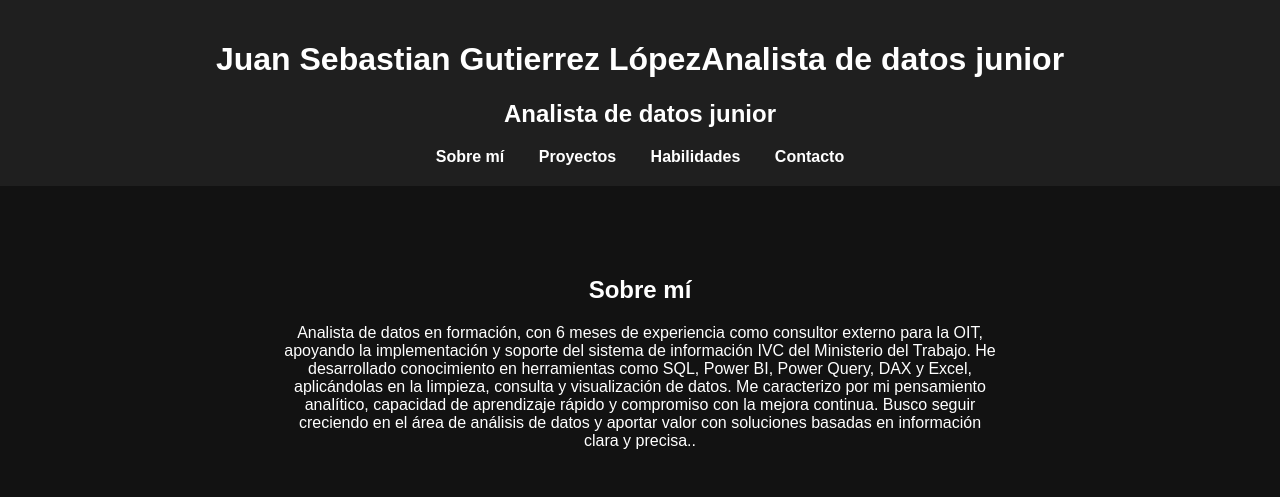
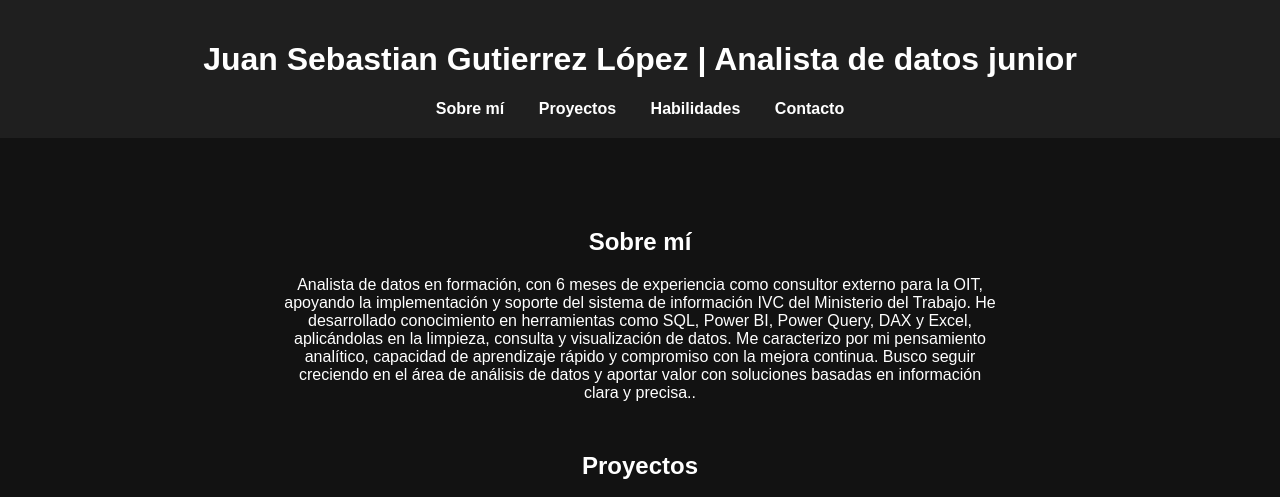
Before and after one commit to SebastianAnalistaDatos/SebastianAnalistaDatos.github.io, a plain HTML site: page index.html in a window 1280 px wide. Shown: the top 497 px of the page. Drawn offline with Linux system fonts and the light colour scheme.

Commit message:
Update index.html

```diff
--- a/index.html
+++ b/index.html
@@ -140,8 +140,7 @@
 <body>
 
 <header>
-    <h1>Juan Sebastian Gutierrez LópezAnalista de datos junior</h1>
-    <h2>Analista de datos junior</h2>
+    <h1>Juan Sebastian Gutierrez López | Analista de datos junior</h1>
     <nav>
         <a href="#sobre-mi">Sobre mí</a>
         <a href="#proyectos">Proyectos</a>
```
